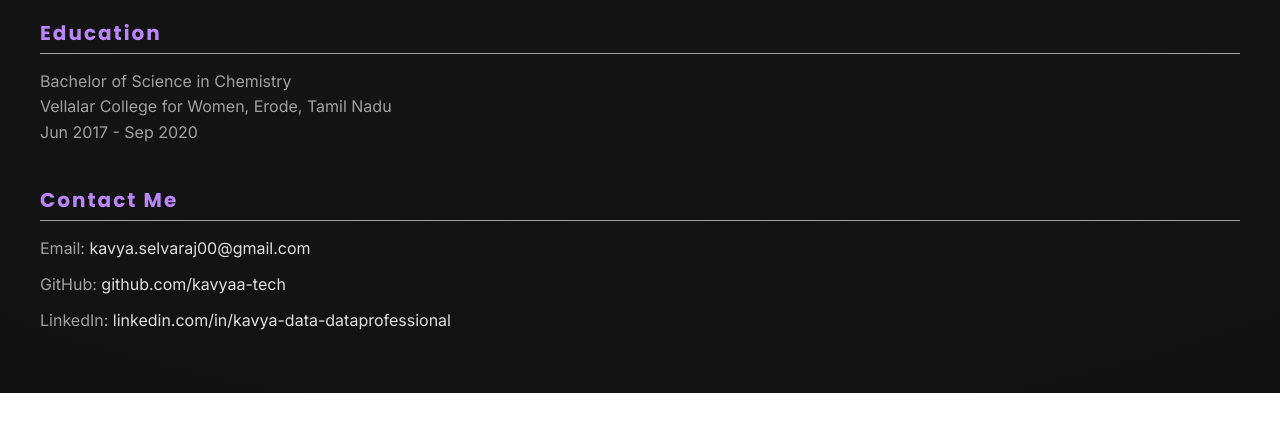
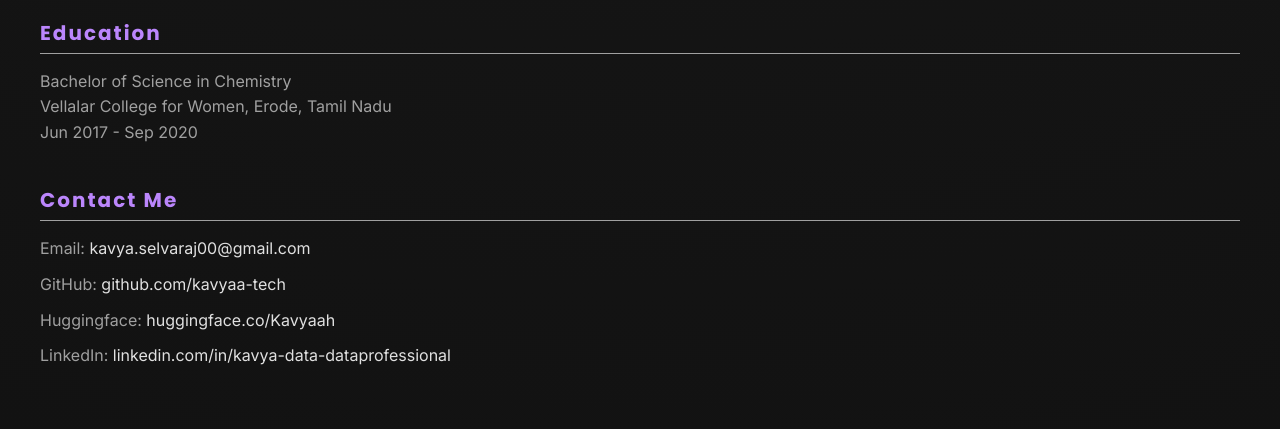
Before and after one commit to kavyaa-tech/portfolio, a plain HTML site: page index.html in a window 1280 px wide. Shown: the part 3271-3700 px from the top of the page. Before the commit the page ends 3664 px from the top, so only its background shows below. Drawn offline with nearby package versions, Linux system fonts and the light colour scheme; animation ran at ten frames a second.

Commit message:
add HuggingFace link

```diff
--- a/index.html
+++ b/index.html
@@ -765,6 +765,7 @@ Proficient in Python, FastAPI, and vector databases (Pinecone, FAISS, Chroma). E
             <div class="contact">
                 <p>Email: <a href="mailto:kavya.selvaraj00@gmail.com">kavya.selvaraj00@gmail.com</a></p>
                 <p>GitHub: <a href="https://github.com/kavyaa-tech" target="_blank">github.com/kavyaa-tech</a></p>
+                <p>Huggingface: <a href="https://huggingface.co/Kavyaah" target="_blank">huggingface.co/Kavyaah</a></p>
                 <p>LinkedIn: <a href="https://www.linkedin.com/in/kavya-data-dataprofessional" target="_blank">linkedin.com/in/kavya-data-dataprofessional</a></p>
                 <!-- <a href="Kavya_AI_Engineer.pdf" download class="resume-button">Download Resume</a> -->
             </div>
```
